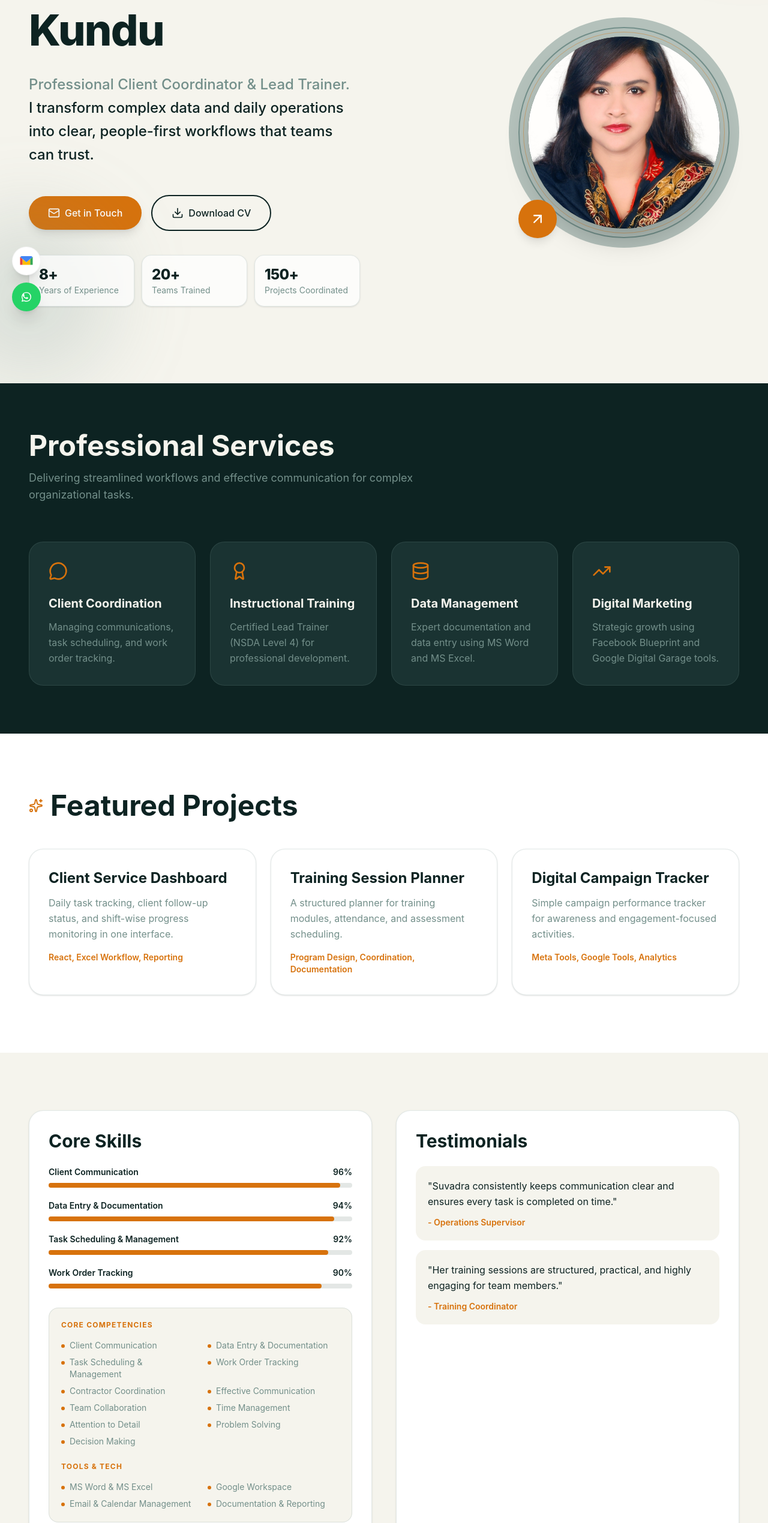
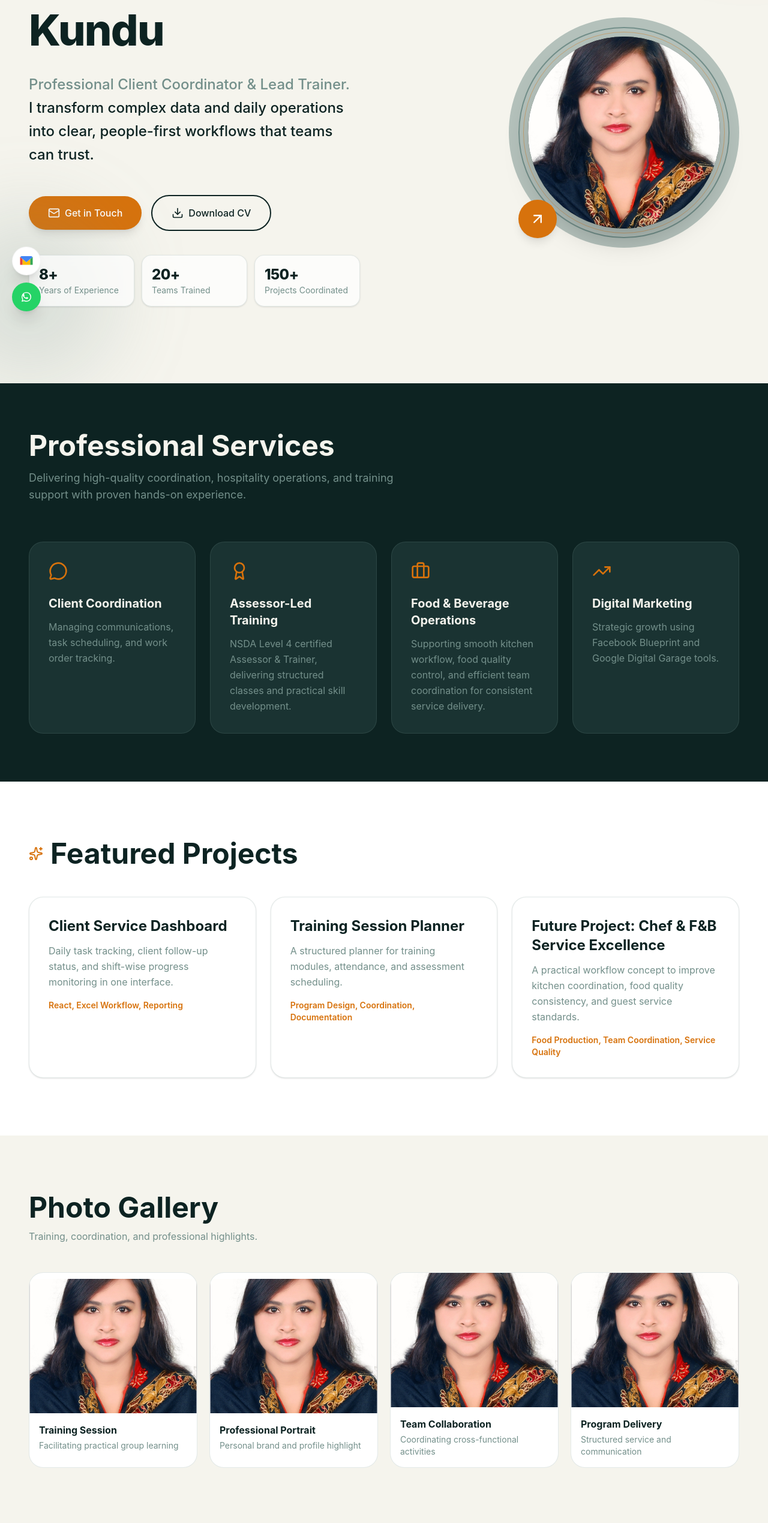
Before and after one commit to anjan457/suvadra-portfolio, a React (Vite) app: page / in a window 1280 px wide. Shown: the part 261-2800 px from the top of the page at 60% size. Built offline with nearby package versions, Linux system fonts and the light colour scheme; the HTML template or start-up script is replaced by a standard one.

Commit message:
Update portfolio design and content

```diff
--- a/src/App.jsx
+++ b/src/App.jsx
@@ -27,6 +27,9 @@ export default function App() {
   const [isMobileMenuOpen, setIsMobileMenuOpen] = useState(false);
   const [isDarkMode, setIsDarkMode] = useState(false);
   const [isFormSent, setIsFormSent] = useState(false);
+  const [animatedStats, setAnimatedStats] = useState([0, 0, 0]);
+  const [selectedGalleryImage, setSelectedGalleryImage] = useState(null);
+  const [openFaqIndex, setOpenFaqIndex] = useState(0);
 
   // Navbar er scroll effect control korar jonno
   useEffect(() => {
@@ -93,9 +96,9 @@ export default function App() {
         line: 'border-[#738F8A]/20',
       };
   const quickStats = [
-    { label: 'Years of Experience', value: '8+' },
-    { label: 'Teams Trained', value: '20+' },
-    { label: 'Projects Coordinated', value: '150+' },
+    { label: 'Years of Experience', value: 8, suffix: '+' },
+    { label: 'Teams Trained', value: 20, suffix: '+' },
+    { label: 'Projects Coordinated', value: 150, suffix: '+' },
   ];
   const projects = [
     {
@@ -109,9 +112,9 @@ export default function App() {
       stack: 'Program Design, Coordination, Documentation',
     },
     {
-      title: 'Digital Campaign Tracker',
-      desc: 'Simple campaign performance tracker for awareness and engagement-focused activities.',
-      stack: 'Meta Tools, Google Tools, Analytics',
+      title: 'Future Project: Chef & F&B Service Excellence',
+      desc: 'A practical workflow concept to improve kitchen coordination, food quality consistency, and guest service standards.',
+      stack: 'Food Production, Team Coordination, Service Quality',
     },
   ];
   const skills = [
@@ -154,6 +157,30 @@ export default function App() {
     { name: 'Bangla', level: 'Fluent (Native)', value: 92 },
     { name: 'Hindi', level: 'Proficient (Speaking & Listening)', value: 65 },
   ];
+  const galleryItems = [
+    { title: 'Training Session', subtitle: 'Facilitating practical group learning', src: profileImage },
+    { title: 'Professional Portrait', subtitle: 'Personal brand and profile highlight', src: profileImage },
+    { title: 'Team Collaboration', subtitle: 'Coordinating cross-functional activities', src: profileImage },
+    { title: 'Program Delivery', subtitle: 'Structured service and communication', src: profileImage },
+  ];
+  const faqItems = [
+    {
+      q: 'Are you available for full-time or freelance work?',
+      a: 'Yes. I am open to both full-time opportunities and project-based freelance coordination assignments.',
+    },
+    {
+      q: 'Which type of roles are best matched with your profile?',
+      a: 'Client coordination, training facilitation, documentation and reporting, and operations support roles are the best fit.',
+    },
+    {
+      q: 'How quickly can you start a new assignment?',
+      a: 'For most roles, I can start immediately or within a short transition window based on project requirements.',
+    },
+    {
+      q: 'Can we contact you directly for an interview?',
+      a: 'Absolutely. You can contact me by email, WhatsApp, or the quick message form on this website.',
+    },
+  ];
 
   const encodeForm = (data) =>
     Object.keys(data)
@@ -183,6 +210,22 @@ export default function App() {
     }
   };
 
+  useEffect(() => {
+    const targets = quickStats.map((item) => item.value);
+    const maxDuration = 900;
+    const frameMs = 24;
+    const steps = Math.max(1, Math.floor(maxDuration / frameMs));
+    let currentStep = 0;
+
+    const timer = setInterval(() => {
+      currentStep += 1;
+      setAnimatedStats(targets.map((target) => Math.min(target, Math.ceil((target * currentStep) / steps))));
+      if (currentStep >= steps) clearInterval(timer);
+    }, frameMs);
+
+    return () => clearInterval(timer);
+  }, []);
+
   return (
     <div className={`min-h-screen ${theme.bg} ${theme.text} font-sans transition-colors duration-300 selection:bg-[#738F8A] selection:text-white`}>
 
@@ -197,10 +240,12 @@ export default function App() {
           <div className="hidden md:flex items-center space-x-8 font-medium">
             <a href="#services" onClick={(e) => scrollToSection(e, 'services')} className="hover:text-[#D7720C] transition-colors cursor-pointer">Services</a>
             <a href="#projects" onClick={(e) => scrollToSection(e, 'projects')} className="hover:text-[#D7720C] transition-colors cursor-pointer">Projects</a>
+            <a href="#gallery" onClick={(e) => scrollToSection(e, 'gallery')} className="hover:text-[#D7720C] transition-colors cursor-pointer">Gallery</a>
             <a href="#experience" onClick={(e) => scrollToSection(e, 'experience')} className="hover:text-[#D7720C] transition-colors cursor-pointer">Experience</a>
             <a href="#certifications" onClick={(e) => scrollToSection(e, 'certifications')} className="hover:text-[#D7720C] transition-colors cursor-pointer">Credentials</a>
             <a href="#education" onClick={(e) => scrollToSection(e, 'education')} className="hover:text-[#D7720C] transition-colors cursor-pointer">Education</a>
             <a href="#languages" onClick={(e) => scrollToSection(e, 'languages')} className="hover:text-[#D7720C] transition-colors cursor-pointer">Language</a>
+            <a href="#faq" onClick={(e) => scrollToSection(e, 'faq')} className="hover:text-[#D7720C] transition-colors cursor-pointer">FAQ</a>
             <button onClick={() => setIsDarkMode(!isDarkMode)} className={`p-2.5 rounded-full border ${theme.line} hover:scale-105 transition`}>
               {isDarkMode ? <Sun size={18} /> : <Moon size={18} />}
             </button>
@@ -220,10 +265,12 @@ export default function App() {
           <div className={`md:hidden absolute top-full left-0 w-full ${theme.bg} shadow-lg py-6 px-6 flex flex-col space-y-4 font-medium border-t ${theme.line}`}>
             <a href="#services" onClick={(e) => scrollToSection(e, 'services')} className="block hover:text-[#D7720C]">Services</a>
             <a href="#projects" onClick={(e) => scrollToSection(e, 'projects')} className="block hover:text-[#D7720C]">Projects</a>
+            <a href="#gallery" onClick={(e) => scrollToSection(e, 'gallery')} className="block hover:text-[#D7720C]">Gallery</a>
             <a href="#experience" onClick={(e) => scrollToSection(e, 'experience')} className="block hover:text-[#D7720C]">Experience</a>
             <a href="#certifications" onClick={(e) => scrollToSection(e, 'certifications')} className="block hover:text-[#D7720C]">Credentials</a>
             <a href="#education" onClick={(e) => scrollToSection(e, 'education')} className="block hover:text-[#D7720C]">Education</a>
             <a href="#languages" onClick={(e) => scrollToSection(e, 'languages')} className="block hover:text-[#D7720C]">Language</a>
+            <a href="#faq" onClick={(e) => scrollToSection(e, 'faq')} className="block hover:text-[#D7720C]">FAQ</a>
             <button onClick={() => setIsDarkMode(!isDarkMode)} className={`w-full py-2 rounded-xl border ${theme.line}`}>
               {isDarkMode ? 'Switch to Light' : 'Switch to Dark'}
             </button>
@@ -263,9 +310,9 @@ export default function App() {
             </a>
           </div>
           <div className="grid grid-cols-1 sm:grid-cols-3 gap-3 pt-2">
-            {quickStats.map((item) => (
+            {quickStats.map((item, idx) => (
               <div key={item.label} className="rounded-2xl border border-[#738F8A]/20 bg-white/70 backdrop-blur-sm p-4 text-left shadow-sm">
-                <p className="text-2xl font-extrabold tracking-tight">{item.value}</p>
+                <p className="text-2xl font-extrabold tracking-tight">{animatedStats[idx]}{item.suffix}</p>
                 <p className="text-sm text-[#738F8A]">{item.label}</p>
               </div>
             ))}
@@ -303,15 +350,15 @@ export default function App() {
           <div className="mb-16 md:flex justify-between items-end">
             <div className="max-w-2xl">
               <h2 className="text-4xl md:text-5xl font-bold mb-4">Professional Services</h2>
-              <p className="text-[#738F8A] text-lg">Delivering streamlined workflows and effective communication for complex organizational tasks.</p>
+              <p className="text-[#738F8A] text-lg">Delivering high-quality coordination, hospitality operations, and training support with proven hands-on experience.</p>
             </div>
           </div>
 
           <div className="grid grid-cols-1 md:grid-cols-2 lg:grid-cols-4 gap-6">
             {[
               { title: "Client Coordination", icon: <MessageCircle size={32} />, desc: "Managing communications, task scheduling, and work order tracking." },
-              { title: "Instructional Training", icon: <Award size={32} />, desc: "Certified Lead Trainer (NSDA Level 4) for professional development." },
-              { title: "Data Management", icon: <Database size={32} />, desc: "Expert documentation and data entry using MS Word and MS Excel." },
+              { title: "Assessor-Led Training", icon: <Award size={32} />, desc: "NSDA Level 4 certified Assessor & Trainer, delivering structured classes and practical skill development." },
+              { title: "Food & Beverage Operations", icon: <Briefcase size={32} />, desc: "Supporting smooth kitchen workflow, food quality control, and efficient team coordination for consistent service delivery." },
               { title: "Digital Marketing", icon: <TrendingUp size={32} />, desc: "Strategic growth using Facebook Blueprint and Google Digital Garage tools." }
             ].map((service, idx) => (
               <div key={idx} className="bg-[#1A3332] p-8 rounded-3xl hover:-translate-y-2 transition-transform duration-300 border border-[#738F8A]/20 hover:border-[#D7720C] hover:shadow-xl">
@@ -339,6 +386,28 @@ export default function App() {
               </article>
             ))}
           </div>
+        </div>
+      </section>
+
+      <section id="gallery" data-reveal className="reveal py-24 px-6 md:px-12 max-w-7xl mx-auto">
+        <div className="mb-12">
+          <h2 className="text-4xl md:text-5xl font-bold">Photo Gallery</h2>
+          <p className={`${theme.mutedText} mt-3`}>Training, coordination, and professional highlights.</p>
+        </div>
+        <div className="grid grid-cols-1 sm:grid-cols-2 lg:grid-cols-4 gap-5">
+          {galleryItems.map((item, idx) => (
+            <button
+              key={`${item.title}-${idx}`}
+              onClick={() => setSelectedGalleryImage(item)}
+              className={`text-left rounded-3xl overflow-hidden border ${theme.line} ${theme.cardBg} hover:-translate-y-1 hover:shadow-xl transition-all`}
+            >
+              <img src={item.src} alt={item.title} className="h-56 w-full object-cover" loading="lazy" />
+              <div className="p-4">
+                <p className="font-bold">{item.title}</p>
+                <p className={`text-sm mt-1 ${theme.mutedText}`}>{item.subtitle}</p>
+              </div>
+            </button>
+          ))}
         </div>
       </section>
 
@@ -420,6 +489,27 @@ export default function App() {
         </div>
       </section>
 
+      <section id="faq" data-reveal className="reveal py-24 px-6 md:px-12 max-w-5xl mx-auto">
+        <div className="mb-10 text-center">
+          <h2 className="text-4xl md:text-5xl font-bold">Frequently Asked Questions</h2>
+          <p className={`${theme.mutedText} mt-3`}>Quick answers to common queries.</p>
+        </div>
+        <div className="space-y-4">
+          {faqItems.map((item, idx) => (
+            <div key={item.q} className={`rounded-2xl border ${theme.line} ${theme.cardBg}`}>
+              <button
+                onClick={() => setOpenFaqIndex(openFaqIndex === idx ? -1 : idx)}
+                className="w-full flex items-center justify-between px-5 py-4 text-left font-semibold"
+              >
+                <span>{item.q}</span>
+                <span className={theme.primaryText}>{openFaqIndex === idx ? '-' : '+'}</span>
+              </button>
+              {openFaqIndex === idx && <p className={`px-5 pb-5 ${theme.mutedText}`}>{item.a}</p>}
+            </div>
+          ))}
+        </div>
+      </section>
+
       {/* Experience Timeline Section */}
       <section id="experience" data-reveal className="reveal py-24 px-6 md:px-12 max-w-7xl mx-auto">
         <h2 className="text-4xl md:text-5xl font-bold mb-16 text-center">Work Experience</h2>
@@ -492,7 +582,7 @@ export default function App() {
               { title: "News Presentation Course", org: "Jobs1.com", year: "2015" },
               { title: "Basic Computer Skills", org: "Dept. of Social Service", year: "2014" }
             ].map((cert, idx) => (
-              <div key={idx} className={`p-8 rounded-3xl ${theme.softCard} hover:bg-[#0D2322] hover:text-[#F5F4ED] transition-colors duration-300 group border ${theme.line}`}>
+              <div key={idx} className={`p-8 rounded-3xl ${theme.softCard} hover:bg-[#0D2322] hover:text-[#F5F4ED] transition-all duration-300 group border ${theme.line} hover:-translate-y-1 hover:shadow-xl`}>
                 <p className="text-sm font-semibold text-[#D7720C] mb-2 tracking-wider uppercase">{cert.org}</p>
                 <h3 className="text-xl font-bold mb-2">{cert.title}</h3>
                 <p className={`font-medium ${theme.mutedText} group-hover:text-[#738F8A]/80`}>{cert.year}</p>
@@ -674,6 +764,30 @@ export default function App() {
           <path d="M19.11 17.21c-.29-.15-1.72-.85-1.98-.95-.27-.1-.46-.15-.65.15-.2.29-.75.94-.92 1.13-.17.2-.34.22-.63.08-.29-.15-1.21-.44-2.31-1.39-.85-.76-1.43-1.69-1.6-1.98-.17-.29-.02-.45.13-.6.14-.14.29-.34.43-.51.14-.17.19-.29.29-.49.1-.2.05-.37-.02-.51-.08-.15-.65-1.57-.9-2.15-.24-.57-.48-.49-.65-.5h-.56c-.2 0-.51.08-.78.37-.27.29-1.02 1-1.02 2.44s1.05 2.83 1.19 3.03c.15.2 2.07 3.16 5.01 4.43.7.31 1.26.49 1.69.63.71.23 1.36.2 1.87.12.57-.08 1.72-.7 1.96-1.39.24-.68.24-1.26.17-1.39-.07-.12-.27-.2-.56-.34zM16.02 5.33c-5.88 0-10.66 4.78-10.66 10.66 0 1.87.49 3.7 1.41 5.32L5.3 26.67l5.53-1.45c1.57.86 3.34 1.31 5.19 1.31h.01c5.88 0 10.66-4.78 10.66-10.66 0-2.85-1.11-5.53-3.12-7.54-2.01-2-4.69-3-7.55-3zm0 19.31h-.01c-1.58 0-3.12-.43-4.46-1.23l-.32-.19-3.28.86.87-3.19-.21-.33a8.73 8.73 0 0 1-1.34-4.67c0-4.82 3.92-8.74 8.75-8.74 2.34 0 4.54.91 6.2 2.57a8.7 8.7 0 0 1 2.55 6.19c0 4.82-3.92 8.74-8.75 8.74z" />
         </svg>
       </a>
+      {selectedGalleryImage && (
+        <div
+          className="fixed inset-0 z-[70] bg-black/75 backdrop-blur-sm flex items-center justify-center p-4"
+          onClick={() => setSelectedGalleryImage(null)}
+        >
+          <div className="max-w-3xl w-full rounded-3xl overflow-hidden bg-white" onClick={(e) => e.stopPropagation()}>
+            <img src={selectedGalleryImage.src} alt={selectedGalleryImage.title} className="w-full max-h-[70vh] object-cover" />
+            <div className="p-5">
+              <div className="flex items-center justify-between gap-4">
+                <div>
+                  <p className="text-xl font-bold text-[#0D2322]">{selectedGalleryImage.title}</p>
+                  <p className="text-[#5E6F6B]">{selectedGalleryImage.subtitle}</p>
+                </div>
+                <button
+                  className="h-10 w-10 rounded-full bg-[#0D2322] text-white flex items-center justify-center"
+                  onClick={() => setSelectedGalleryImage(null)}
+                >
+                  <X size={18} />
+                </button>
+              </div>
+            </div>
+          </div>
+        </div>
+      )}
     </div>
   );
 }
```
Also changed, not shown: index.html (+2 -0 lines), public/robots.txt (added), 1 other file (tests, documents, lock files or other folders).
